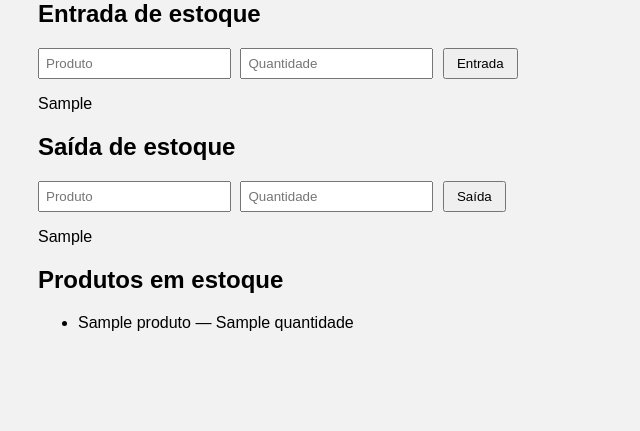
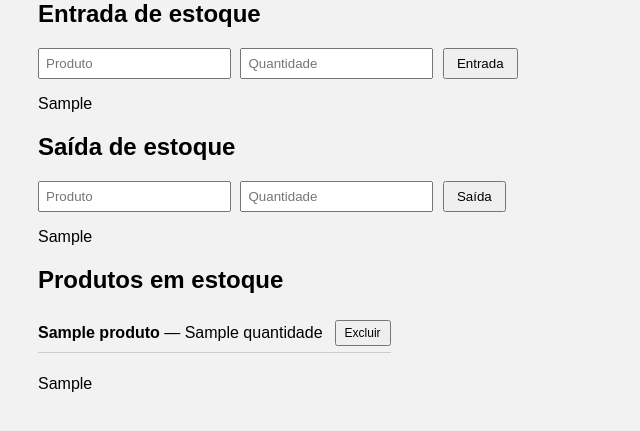
Before and after one commit to gustafe7/Controle-de-Estoque-Python, a Flask app: template templates/index.html in a window 1280 px wide. Shown: the part 252-683 px from the top of the page, without its empty margins (0-640 px from the left). Run offline with Flask 3, Linux system fonts and the light colour scheme; the template is opened without the code that fills it: most values are stand-ins (such as "Sample title", 1, 10 or a date in 2020).

Commit message:
Adição do botão de excluir

```diff
--- a/app.py
+++ b/app.py
@@ -3,7 +3,8 @@ from estoque import (
     listar_produtos,
     cadastrar_produto,
     entrada_estoque,
-    saida_estoque
+    saida_estoque,
+    excluir_produto_estoque
 )
 
 app = Flask(__name__)
@@ -17,7 +18,8 @@ def index():
         produtos=produtos,
         mensagem_cadastro=None,
         mensagem_entrada=None,
-        mensagem_saida=None
+        mensagem_saida=None,
+        mensagem_exclusao=None
     )
 
 # Cadastro de produto
@@ -40,7 +42,8 @@ def cadastrar():
         produtos=produtos,
         mensagem_cadastro=mensagem_cadastro,
         mensagem_entrada=None,
-        mensagem_saida=None
+        mensagem_saida=None,
+        mensagem_exclusao=None
     )
 
 # Entrada de estoque
@@ -63,7 +66,8 @@ def entrada():
         produtos=produtos,
         mensagem_cadastro=None,
         mensagem_entrada=mensagem_entrada,
-        mensagem_saida=None
+        mensagem_saida=None,
+        mensagem_exclusao=None
     )
 
 # Saída de estoque
@@ -86,8 +90,32 @@ def saida():
         produtos=produtos,
         mensagem_cadastro=None,
         mensagem_entrada=None,
+        mensagem_exclusao=None,
         mensagem_saida=mensagem_saida
     )
 
+@app.route("/excluir", methods=["POST"])
+def excluir():
+    nome = request.form["nome"]
+
+    sucesso = excluir_produto_estoque(nome)
+
+    if sucesso:
+        mensagem = "Produto excluído com sucesso"
+
+    else:
+        mensagem = "Produto não encontrado"
+
+    produtos = listar_produtos()
+
+    return render_template(
+        "index.html",
+        produtos=produtos,
+        mensagem_cadastro=None,
+        mensagem_entrada=None,
+        mensagem_saida=None,
+        mensagem_exclusao=mensagem
+)
+
 if __name__ == "__main__":
     app.run(debug=True)
--- a/auditoria.py
+++ b/auditoria.py
@@ -1,7 +1,7 @@
 from datetime import datetime
 
 def registrar_acao(acao, descricao):
-    data_hora = datetime.now().strftime("%d%m%y %H:%M:%S")
+    data_hora = datetime.now().strftime("%d/%m/%y %H:%M:%S")
 
 
     with open("auditoria.log", "a", encoding="utf_8") as arquivo:
--- a/estoque.py
+++ b/estoque.py
@@ -154,3 +154,28 @@ def saida_estoque(nome, quantidade):
 
     # Produto não encontrado
     return False
+
+def excluir_produto_estoque(nome):
+    # Carrega os produtos atuais do arquivo
+    carregar_estoque()
+
+    # Percorre a lista de produtos
+    for produto in produtos:
+        # Compara os nomes ignorando maiúsculas/minúsculas
+        if produto["nome"].lower() == nome.lower():
+            # Remove o produto da lista
+            produtos.remove(produto)
+
+            # Salva a lista atualizada no arquivo
+            salvar_estoque()
+
+            # Registra a ação no arquivo de log
+            registrar_acao(
+                "EXCLUSAO",
+                f"Produto '{nome}' removido do estoque"
+            )
+
+            return True  # Exclusão realizada com sucesso
+
+    # Produto não encontrado
+    return False
--- a/templates/index.html
+++ b/templates/index.html
@@ -44,11 +44,37 @@
 </form>
 
 <h2>Produtos em estoque</h2>
-<ul>
-    {% for produto in produtos %}
-        <li>{{ produto.nome }} — {{ produto.quantidade }}</li>
-    {% endfor %}
+<ul style="padding:0; list-style:none;">
+{% for produto in produtos %}
+    <li style="padding:6px 0;">
+        <div style="
+            display:inline-flex;
+            align-items:center;
+            gap:12px;
+            padding-bottom:6px;
+            border-bottom:1px solid #ccc;
+        ">
+            <span>
+                <strong>{{ produto.nome }}</strong> — {{ produto.quantidade }}
+            </span>
+
+            <form action="/excluir" method="POST" style="margin:0;">
+                <input type="hidden" name="nome" value="{{ produto.nome }}">
+                <button
+                    type="submit"
+                    style="font-size:12px; padding:4px 8px;"
+                >
+                    Excluir
+                </button>
+            </form>
+        </div>
+    </li>
+{% endfor %}
 </ul>
+
+{% if mensagem_exclusao %}
+    <p>{{ mensagem_exclusao }}</p>
+{% endif %}
 
 </body>
 </html>
```
